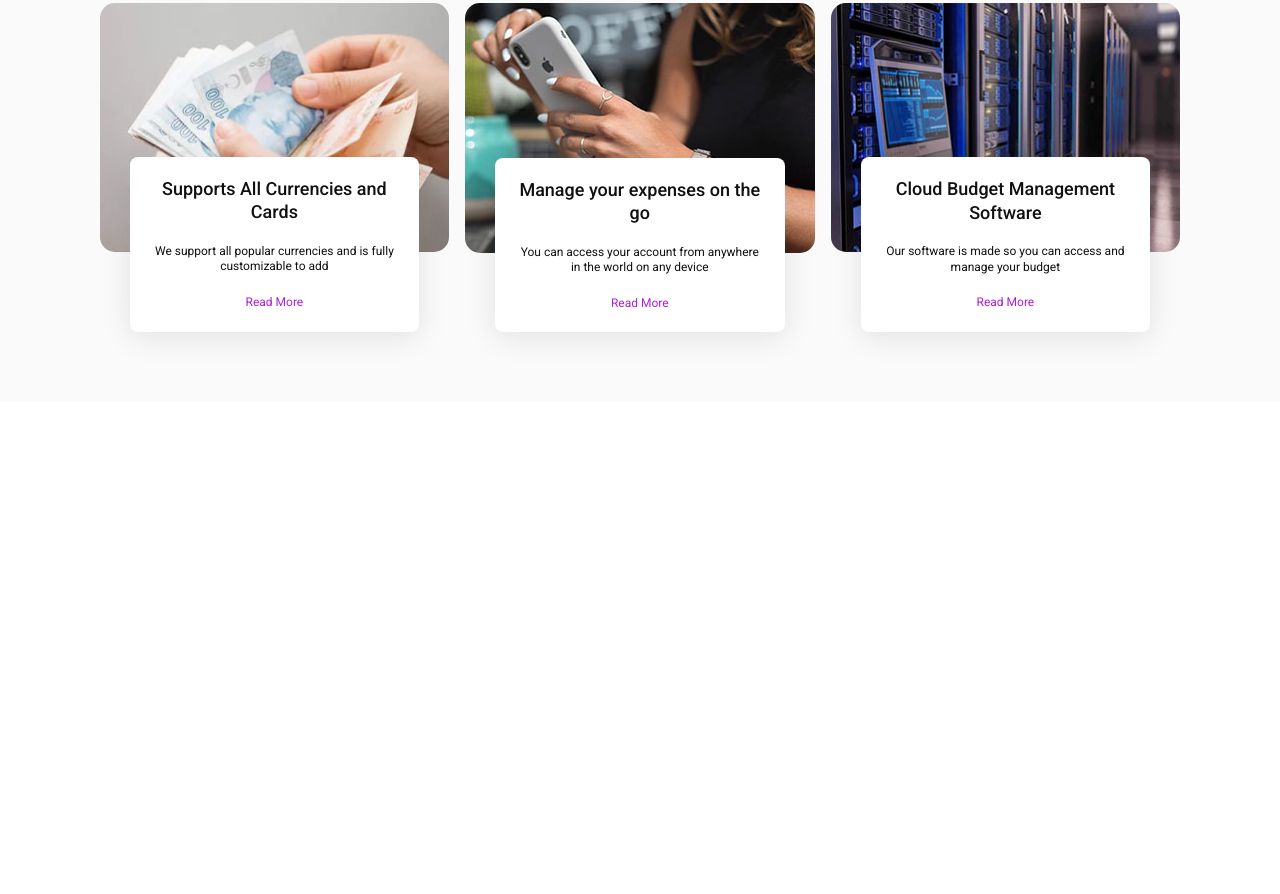
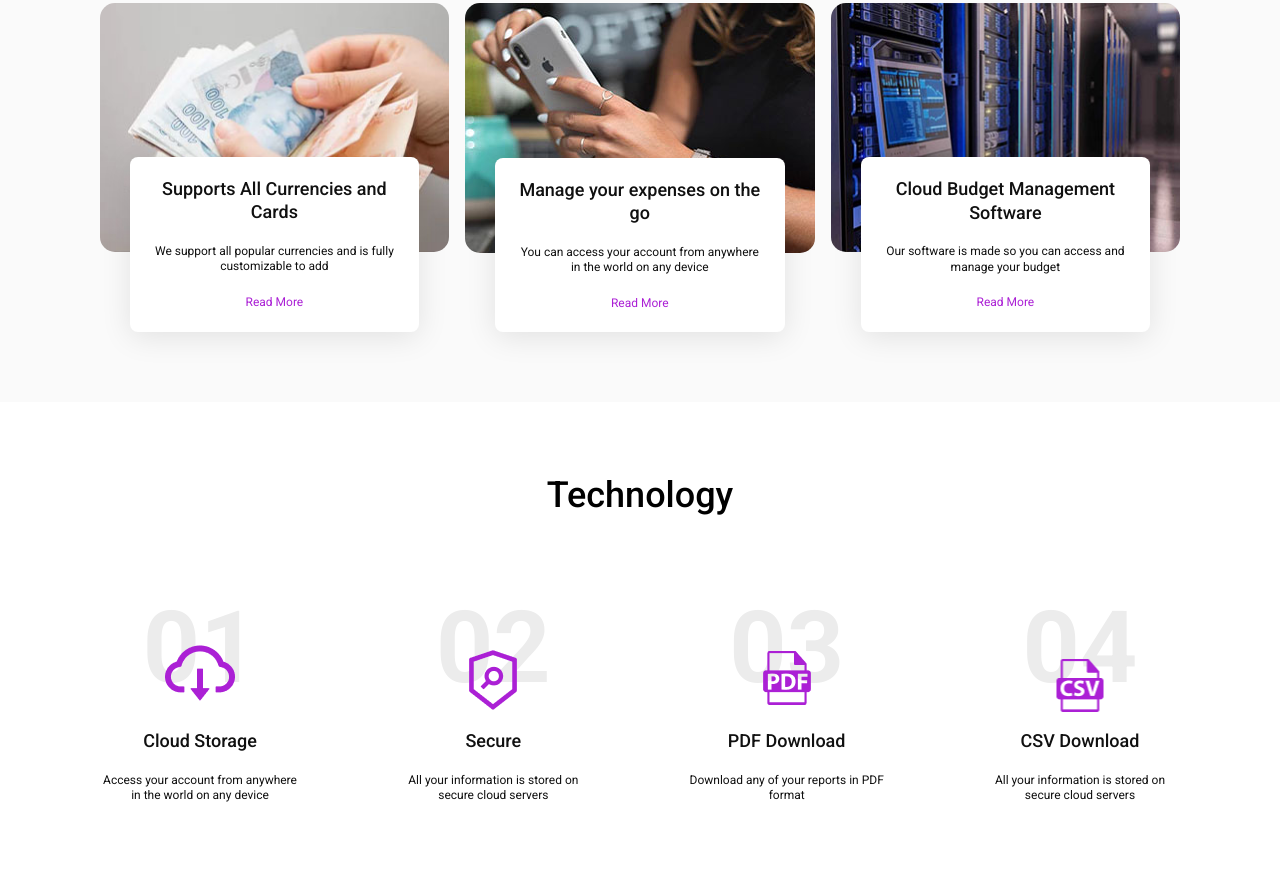
Before and after one commit to AnatoliyVinokurov/LandingBudgetManagementApp, a plain HTML site: page index.html in a window 1280 px wide. Shown: the part 1468-2362 px from the top of the page. Before the commit the page ends 1870 px from the top, so only its background shows below. Drawn offline with Linux system fonts and the light colour scheme.

Commit message:
block layout Technology

```diff
--- a/css/style.css
+++ b/css/style.css
@@ -210,3 +210,47 @@ h2 {
     font-size: 0.75rem;
     margin-bottom: 20px;
 }
+
+.tech-wrap{
+    padding: 70px 0;
+}
+.tech-wrap>h2{
+    text-align: center;
+    margin-bottom: 4rem;
+}
+.tech-block{
+    display: flex;
+    justify-content: space-between;
+}
+.tech-block-item{
+    max-width: 200px;
+    color: #101010;
+    text-align: center;
+}
+.tech-block-item header{
+    font-weight: 700;
+    font-size: 6.25rem;
+    color: rgba(16, 16, 16, 0.08);
+    margin-bottom: 1rem;
+    position: relative;
+}
+
+.tech-block-item header img{
+    border-radius: 0;
+    position: absolute;
+    bottom: 0;
+    left: 50%;
+    transform: translateX(-50%);
+}
+
+.tech-block-item h3{
+    font-weight: 500;
+    font-size: 1.125rem;
+    margin-bottom: 20px;
+}
+
+.tech-block-item p{
+    font-weight: 400;
+    font-size: 0.75rem;
+    margin-bottom: 20px;
+}
--- a/index.html
+++ b/index.html
@@ -83,6 +83,44 @@
             </article>
         </div>
     </section>
+
+    <section class="tech-wrap">
+        <h2>Technology</h2>
+        <div class="tech-block wrap">
+            <article class="tech-block-item">
+                <header>
+                    01
+                    <img src="./img/tech1.png" alt="">
+                </header>
+                <h3>Cloud Storage</h3>
+                <p>Access your account from anywhere in the world on any device</p>
+            </article>
+            <article class="tech-block-item">
+                <header>
+                    02
+                    <img src="./img/tech2.png" alt="">
+                </header>
+                <h3>Secure</h3>
+                <p>All your information is stored on secure cloud servers</p>
+            </article>
+            <article class="tech-block-item">
+                <header>
+                    03
+                    <img src="./img/tech3.png" alt="">
+                </header>
+                <h3>PDF Download</h3>
+                <p>Download any of your reports in PDF format</p>
+            </article>
+            <article class="tech-block-item">
+                <header>
+                    04
+                    <img src="./img/tech4.png" alt="">
+                </header>
+                <h3>CSV Download</h3>
+                <p>All your information is stored on secure cloud servers</p>
+            </article>
+        </div>
+    </section>
 </body>
 
 </html>
```
